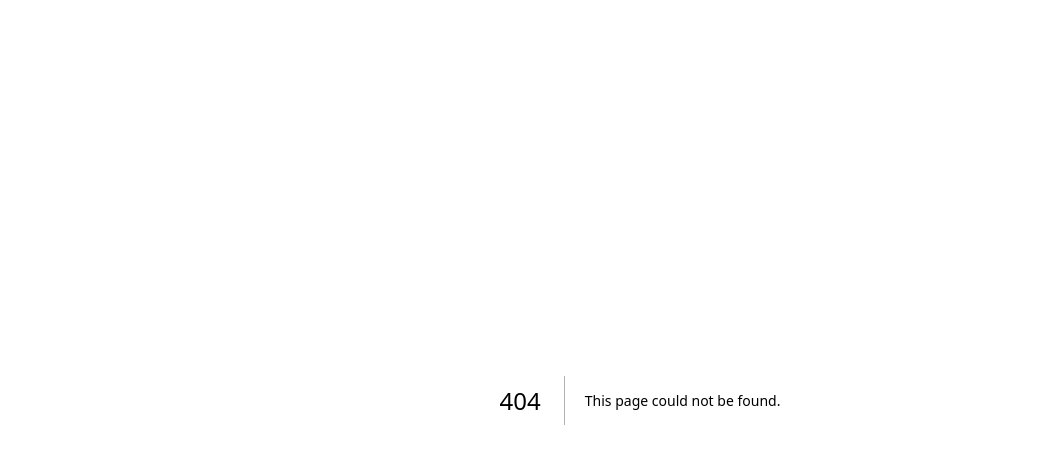
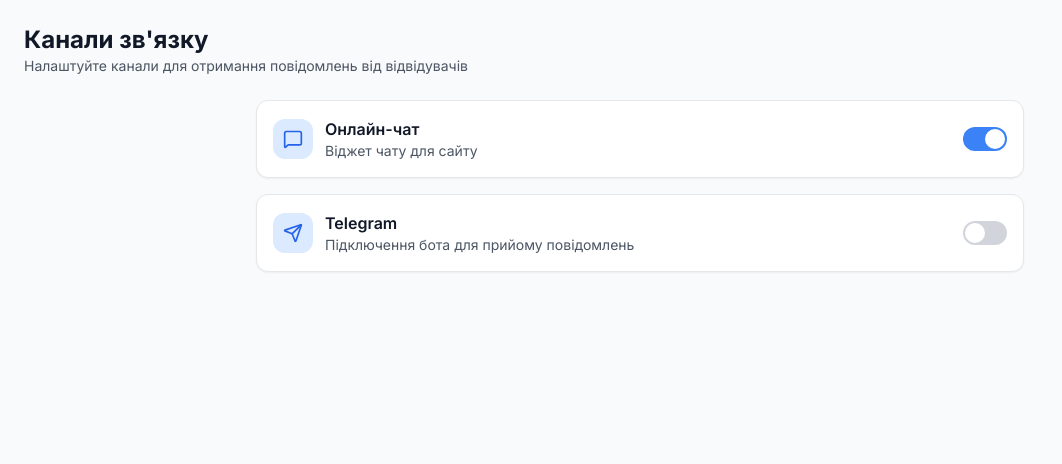
Before and after one commit to ruslap/chatiq-mvp, a Next.js app in the folder admin-panel/: page /settings/channels in a window 1280 px wide. Before the commit this address had no page. Shown: the top 464 px of the page, without its empty margins (0-1062 px from the left). Built offline with nearby package versions, Linux system fonts and the light colour scheme; no server answers.

Commit message:
feat(admin): add Telegram settings UI
- Add ChannelCard base component for channel cards
- Add TelegramChannelCard with bot setup form
- Add useTelegramIntegration hook for API calls
- Add channels settings page at /settings/channels
- Implement toggle, setup, and disconnect flows

```diff
--- /dev/null
+++ b/admin-panel/app/settings/channels/page.tsx
@@ -0,0 +1,23 @@
+import { ChannelsSettings } from '@/components/channels/ChannelsSettings';
+
+export default function ChannelsPage() {
+  // TODO: Get siteId from session/auth
+  const siteId = 'your-site-id'; // Replace with actual siteId from auth
+
+  return (
+    <div className="min-h-screen bg-gray-50 p-6">
+      <div className="mx-auto max-w-7xl">
+        <div className="mb-6">
+          <h1 className="text-2xl font-bold text-gray-900">
+            Канали зв'язку
+          </h1>
+          <p className="text-sm text-gray-600">
+            Налаштуйте канали для отримання повідомлень від відвідувачів
+          </p>
+        </div>
+
+        <ChannelsSettings siteId={siteId} />
+      </div>
+    </div>
+  );
+}
--- /dev/null
+++ b/admin-panel/components/channels/ChannelCard.tsx
@@ -0,0 +1,53 @@
+'use client';
+
+import { ReactNode } from 'react';
+
+interface ChannelCardProps {
+  icon: ReactNode;
+  title: string;
+  description: string;
+  enabled: boolean;
+  onToggle: (enabled: boolean) => void;
+  children?: ReactNode;
+}
+
+export function ChannelCard({
+  icon,
+  title,
+  description,
+  enabled,
+  onToggle,
+  children,
+}: ChannelCardProps) {
+  return (
+    <div className="rounded-xl border border-gray-200 bg-white p-4 shadow-sm transition-shadow hover:shadow-md">
+      <div className="flex items-center justify-between">
+        <div className="flex items-center gap-3">
+          <div className="flex h-10 w-10 items-center justify-center rounded-lg bg-blue-100">
+            {icon}
+          </div>
+          <div>
+            <h3 className="font-semibold text-gray-900">{title}</h3>
+            <p className="text-sm text-gray-600">{description}</p>
+          </div>
+        </div>
+
+        <label className="relative inline-flex cursor-pointer items-center">
+          <input
+            type="checkbox"
+            className="peer sr-only"
+            checked={enabled}
+            onChange={(e) => onToggle(e.target.checked)}
+          />
+          <div className="peer h-6 w-11 rounded-full bg-gray-300 after:absolute after:left-[2px] after:top-[2px] after:h-5 after:w-5 after:rounded-full after:bg-white after:transition-all after:content-[''] peer-checked:bg-blue-500 peer-checked:after:translate-x-5 peer-focus:ring-2 peer-focus:ring-blue-400"></div>
+        </label>
+      </div>
+
+      {enabled && children && (
+        <div className="mt-4 space-y-4 border-t border-gray-100 pt-4">
+          {children}
+        </div>
+      )}
+    </div>
+  );
+}
--- /dev/null
+++ b/admin-panel/components/channels/ChannelsSettings.tsx
@@ -0,0 +1,25 @@
+'use client';
+
+import { MessageSquare } from 'lucide-react';
+import { ChannelCard } from './ChannelCard';
+import { TelegramChannelCard } from './TelegramChannelCard';
+
+interface ChannelsSettingsProps {
+  siteId: string;
+}
+
+export function ChannelsSettings({ siteId }: ChannelsSettingsProps) {
+  return (
+    <div className="mx-auto max-w-3xl space-y-4">
+      <ChannelCard
+        icon={<MessageSquare className="h-5 w-5 text-blue-600" />}
+        title="Онлайн-чат"
+        description="Віджет чату для сайту"
+        enabled={true}
+        onToggle={() => {}}
+      />
+
+      <TelegramChannelCard siteId={siteId} />
+    </div>
+  );
+}
--- /dev/null
+++ b/admin-panel/components/channels/TelegramChannelCard.tsx
@@ -0,0 +1,127 @@
+'use client';
+
+import { useState } from 'react';
+import { Send, Key, CheckCircle, AlertCircle } from 'lucide-react';
+import { ChannelCard } from './ChannelCard';
+import { useTelegramIntegration } from '@/hooks/useTelegramIntegration';
+
+interface TelegramChannelCardProps {
+  siteId: string;
+}
+
+export function TelegramChannelCard({ siteId }: TelegramChannelCardProps) {
+  const { status, loading, setup, disconnect } = useTelegramIntegration(siteId);
+  const [botToken, setBotToken] = useState('');
+  const [error, setError] = useState('');
+
+  const enabled = status?.enabled || false;
+
+  const handleToggle = async (newEnabled: boolean) => {
+    if (!newEnabled && status?.enabled) {
+      await disconnect();
+    }
+  };
+
+  const handleSave = async () => {
+    setError('');
+
+    if (!botToken.trim()) {
+      setError('Будь ласка, введіть Bot Token');
+      return;
+    }
+
+    const result = await setup(botToken);
+
+    if (!result.success) {
+      setError(result.error || 'Не вдалося підключити бота');
+    } else {
+      setBotToken('');
+    }
+  };
+
+  return (
+    <ChannelCard
+      icon={<Send className="h-5 w-5 text-blue-600" />}
+      title="Telegram"
+      description="Підключення бота для прийому повідомлень"
+      enabled={enabled}
+      onToggle={handleToggle}
+    >
+      {!status?.enabled ? (
+        <div className="space-y-4">
+          <p className="text-sm text-gray-600">
+            Створіть нового бота за посиланням{' '}
+            <a
+              href="https://t.me/BotFather"
+              target="_blank"
+              rel="noopener noreferrer"
+              className="text-blue-600 hover:underline"
+            >
+              @BotFather
+            </a>{' '}
+            та скопіюйте token
+          </p>
+
+          <div className="relative">
+            <Key className="absolute left-3 top-1/2 h-4 w-4 -translate-y-1/2 text-gray-400" />
+            <input
+              type="password"
+              placeholder="Paste Telegram Bot Token"
+              value={botToken}
+              onChange={(e) => setBotToken(e.target.value)}
+              className="h-11 w-full rounded-lg border border-gray-300 pl-10 pr-4 text-sm focus:border-blue-500 focus:outline-none focus:ring-2 focus:ring-blue-200"
+            />
+          </div>
+
+          {error && (
+            <div className="flex items-center gap-2 text-sm text-red-600">
+              <AlertCircle className="h-4 w-4" />
+              {error}
+            </div>
+          )}
+
+          <button
+            onClick={handleSave}
+            disabled={loading || !botToken.trim()}
+            className="rounded-lg bg-blue-600 px-4 py-2 text-sm font-medium text-white transition-colors hover:bg-blue-700 disabled:cursor-not-allowed disabled:opacity-50"
+          >
+            {loading ? 'Збереження...' : 'Зберегти'}
+          </button>
+        </div>
+      ) : (
+        <div className="space-y-4 rounded-lg border border-green-200 bg-green-50 p-4">
+          <div className="flex items-start gap-2">
+            <CheckCircle className="h-5 w-5 flex-shrink-0 text-green-600" />
+            <div className="flex-1 space-y-3">
+              <p className="font-medium text-green-900">
+                Бот підключено: {status.botUsername}
+              </p>
+
+              <div className="rounded-lg border border-green-200 bg-white p-3">
+                <p className="mb-1 text-sm text-gray-700">
+                  Щоб отримувати сповіщення, напишіть боту:
+                </p>
+                <code className="block rounded bg-gray-50 px-3 py-2 font-mono text-base font-bold text-gray-900">
+                  /start {status.connectCode}
+                </code>
+              </div>
+
+              <p className="text-sm text-gray-600">
+                Підписано операторів:{' '}
+                <strong>{status.subscribersCount || 0}</strong>
+              </p>
+
+              <button
+                onClick={() => disconnect()}
+                disabled={loading}
+                className="text-sm text-red-600 hover:text-red-700 hover:underline"
+              >
+                Відключити бота
+              </button>
+            </div>
+          </div>
+        </div>
+      )}
+    </ChannelCard>
+  );
+}
--- /dev/null
+++ b/admin-panel/hooks/useTelegramIntegration.ts
@@ -0,0 +1,72 @@
+import { useState, useEffect } from 'react';
+
+interface TelegramStatus {
+  enabled: boolean;
+  botUsername?: string;
+  connectCode?: string;
+  subscribersCount?: number;
+}
+
+export function useTelegramIntegration(siteId: string) {
+  const [status, setStatus] = useState<TelegramStatus | null>(null);
+  const [loading, setLoading] = useState(false);
+
+  useEffect(() => {
+    fetchStatus();
+  }, [siteId]);
+
+  async function fetchStatus() {
+    try {
+      const response = await fetch(`/api/telegram/status/${siteId}`);
+      const data = await response.json();
+      setStatus(data);
+    } catch (error) {
+      console.error('Failed to fetch Telegram status', error);
+    }
+  }
+
+  async function setup(botToken: string) {
+    setLoading(true);
+    try {
+      const response = await fetch('/api/telegram/setup', {
+        method: 'POST',
+        headers: { 'Content-Type': 'application/json' },
+        body: JSON.stringify({ siteId, botToken }),
+      });
+
+      const data = await response.json();
+
+      if (data.success) {
+        setStatus({
+          enabled: true,
+          botUsername: data.data.botUsername,
+          connectCode: data.data.connectCode,
+          subscribersCount: 0,
+        });
+        return { success: true, data: data.data };
+      } else {
+        return { success: false, error: data.error };
+      }
+    } catch (error) {
+      return { success: false, error: 'Network error' };
+    } finally {
+      setLoading(false);
+    }
+  }
+
+  async function disconnect() {
+    setLoading(true);
+    try {
+      await fetch(`/api/telegram/disconnect/${siteId}`, {
+        method: 'DELETE',
+      });
+      setStatus({ enabled: false });
+    } catch (error) {
+      console.error('Failed to disconnect', error);
+    } finally {
+      setLoading(false);
+    }
+  }
+
+  return { status, loading, setup, disconnect, refetch: fetchStatus };
+}
```
